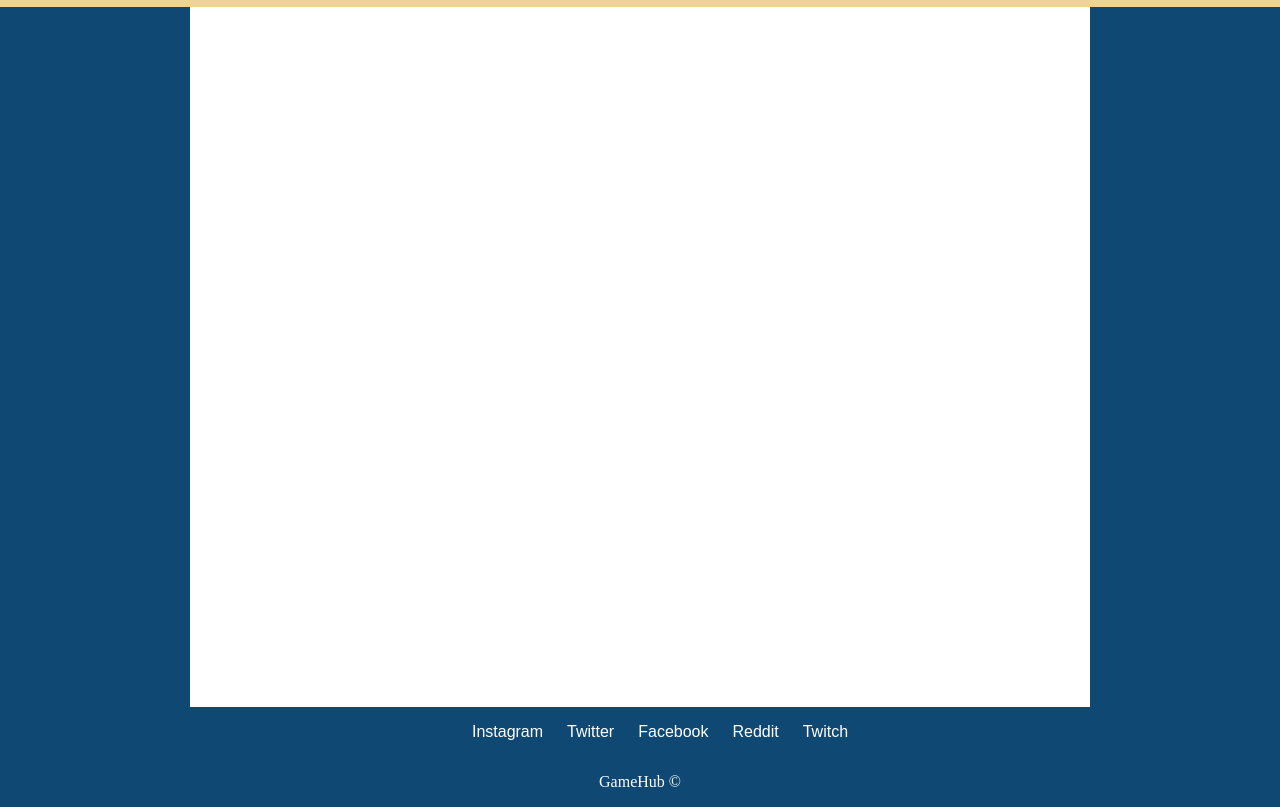
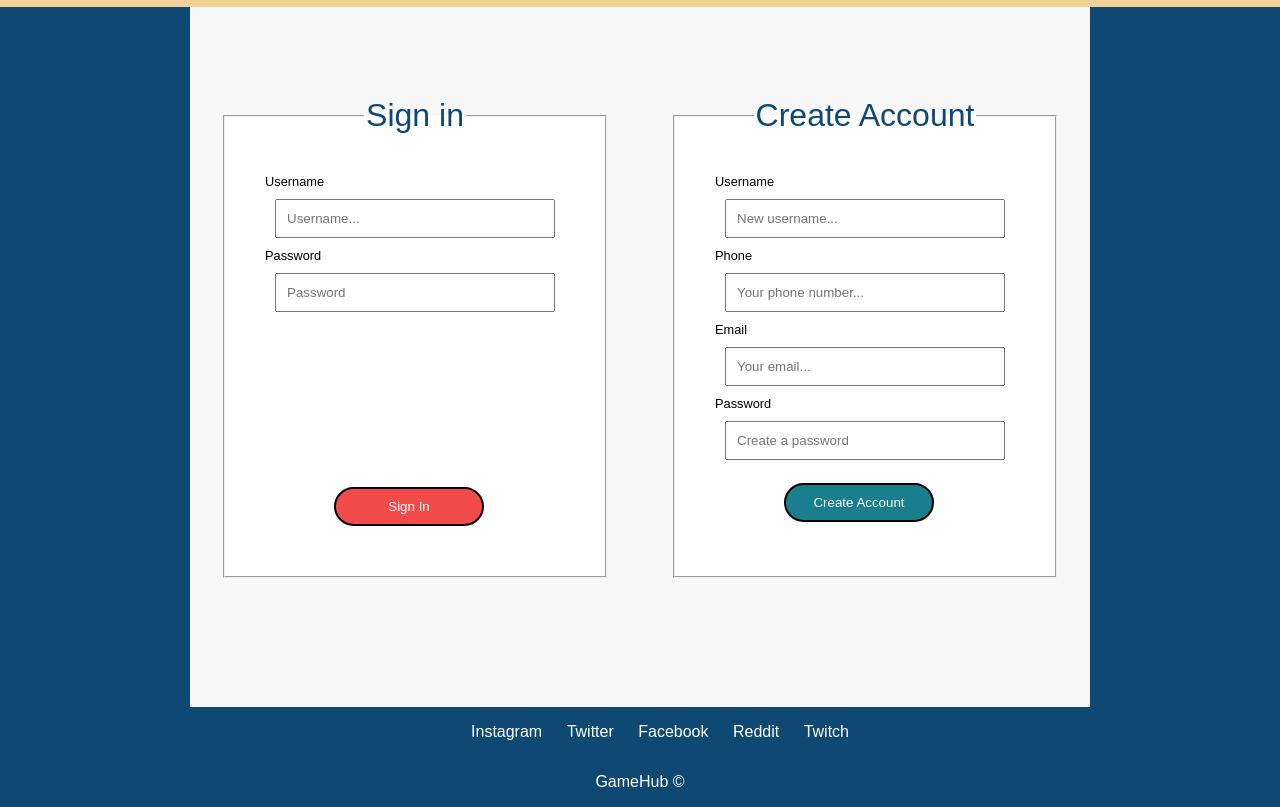
Before and after one commit to Noroff-FEU-Assignments/cross-course-project-gaznik, a plain HTML site: page new-account.html in a window 1280 px wide. Shown: the part 114-921 px from the top of the page. Drawn offline with Linux system fonts and the light colour scheme.

Commit message:
sat. 12/11. 10:49

```diff
--- a/css/new-account.css
+++ b/css/new-account.css
@@ -1,6 +1,6 @@
 /* Font */
 
-body
+body, body
 a {
   font-family: Arial, Helvetica, sans-serif;
   font-size: 16px;
@@ -28,7 +28,7 @@ body {
 
 main {
   flex-grow: 1;
-  background-color: #fff;
+  background-color: #f7f7f7;
 }
 
 .header-container {
@@ -88,7 +88,58 @@ body {
   margin: 0;
 }
 
+form {
+  display: flex;
+  flex-direction: column;
+}
 
+.signup-form, .signin-form {
+  display: flex;
+  flex-direction: column;
+  width: 300px;
+padding: 40px;
+margin: 10% auto 10% auto;
+text-align:center;
+background-color: #fff;
+}
+
+legend {
+font-size: 2em;
+color: #0e4873;
+border-color: black;
+
+}
+
+input {
+  padding: 10px;
+  margin: 10px;
+
+}
+label {
+  font-size: 0.8em;
+  text-align:start;
+}
+
+.create-account-button, .signin-button {
+  border-radius: 50px;
+  border-width: 5;
+  border-color: #000;
+  color: #fff;
+  max-width: 150px ;
+  border-style: solid;
+  margin-left: 23%;
+
+}
+
+.signin-button {
+  margin-top: 20%;
+  background-color: #F24B4B;
+}
+
+.create-account-button {
+  margin-top: 20%;
+  background-color: #1A7F8C;
+}
 
 /* Footer */
 footer {
@@ -124,8 +175,16 @@ footer .social-media li {
     display: none;
   }
 
-  .container .boxes {
+  form {
 
+    flex-direction: row;
+  }
+  .signin-button {
+    margin-top: 55%;
+  }
+
+  .create-account-button {
+    margin-top: 13px;
   }
 
 
--- a/new-account.html
+++ b/new-account.html
@@ -63,6 +63,65 @@
     <div class="content-wrapper">
       <div class="content-container">
         <main>
+          <form action="form-success.php" method="POST">
+            <fieldset class="signin-form">
+              <legend>Sign in</legend>
+
+              <label for="name">Username</label>
+              <input
+                type="text"
+                name="Name"
+                id="name"
+                placeholder="Username..."
+              />
+              <label for="password">Password</label>
+              <input
+                type="password"
+                name="password"
+                id="password"
+                placeholder="Password"
+              />
+              <input class="signin-button" type="submit" value="Sign In" />
+            </fieldset>
+
+            <fieldset class="signup-form">
+              <legend>Create Account</legend>
+              <label for="name">Username</label>
+              <input
+                type="text"
+                name="Name"
+                id="name"
+                placeholder="New username..."
+              />
+              <label for="phone">Phone</label>
+              <input
+                type="tel"
+                name="phone"
+                id="phone"
+                placeholder="Your phone number..."
+              />
+              <label for="email">Email</label>
+              <input
+                type="email"
+                name="email"
+                id="email"
+                placeholder="Your email..."
+              />
+              <label for="password">Password</label>
+              <input
+                type="password"
+                name="password"
+                id="password"
+                placeholder="Create a password"
+              />
+
+              <input
+                class="create-account-button"
+                type="submit"
+                value="Create Account"
+              />
+            </fieldset>
+          </form>
           <container class="container"> </container>
         </main>
         <footer>
```
Also changed, not shown: account.html (+25 -4 lines), css/account.css (+46 -61 lines).
